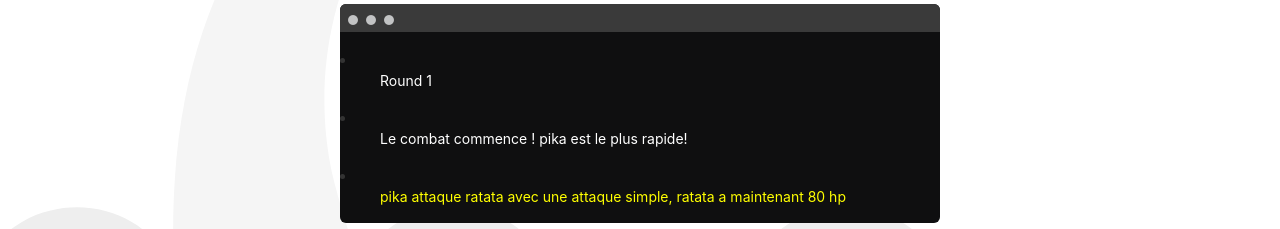
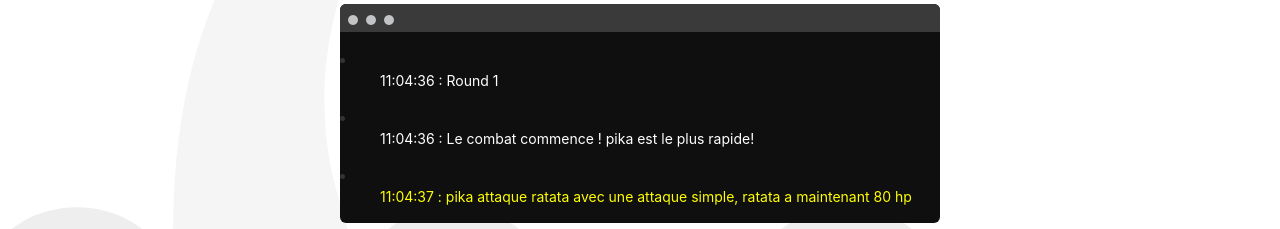
Before and after one commit to ClementLegouest/pokemon-arena-group, an Angular app: page / in a window 1280 px wide. Both pictures are taken after a click on the button "Jouer". Shown: the part 331-560 px from the top of the page. Built offline with nearby package versions, Linux system fonts and the light colour scheme.

Commit message:
Time in logs

```diff
--- a/src/app/app.component.html
+++ b/src/app/app.component.html
@@ -70,7 +70,7 @@
   <!-- Fight logs display -->
   <div class="terminal">
     <li *ngFor="let line of logLines">
-      <ul [ngStyle]="{color: line.color}">{{line.line}}</ul>
+      <ul [ngStyle]="{color: line.color}">{{line.date | date: 'hh:mm:ss'}} : {{line.line}}</ul>
     </li>
   </div>
 
--- a/src/app/app.component.ts
+++ b/src/app/app.component.ts
@@ -41,8 +41,8 @@ export class AppComponent implements OnInit {
     this.isFighting = true;
 
     this.tourDe = this.Round1.sortBySpeed();
-    this.logLines.push(new LogLine('Round ' + this.round, 'white'));
-    this.logLines.push(new LogLine('Le combat commence !' + '\n' + this.tourDe + ' est le plus rapide!', 'white'));
+    this.logLines.push(new LogLine('Round ' + this.round, 'white', new Date()));
+    this.logLines.push(new LogLine('Le combat commence !' + '\n' + this.tourDe + ' est le plus rapide!', 'white', new Date()));
 
 
     const battle = setInterval(() => {
@@ -51,14 +51,14 @@ export class AppComponent implements OnInit {
         if (this.ratata.isDead() !== true) {
 
           this.messages = this.ratata.attackPokemon(this.pika);
-          this.logLines.push(new LogLine(this.messages, 'red'));
+          this.logLines.push(new LogLine(this.messages, 'red', new Date()));
 
           this.pikaInfo = this.pika.showPokemon();
           this.tourDe = 'pika';
         } else {
 
           this.messages = this.ratata.name + ' est mort!';
-          this.logLines.push(new LogLine(this.messages, 'white'));
+          this.logLines.push(new LogLine(this.messages, 'white', new Date()));
 
           clearInterval(battle);
           this.isFighting = false;
@@ -67,14 +67,14 @@ export class AppComponent implements OnInit {
       } else {
         if (this.pika.isDead() !== true) {
           this.messages = this.pika.attackPokemon(this.ratata);
-          this.logLines.push(new LogLine(this.messages, 'yellow'));
+          this.logLines.push(new LogLine(this.messages, 'yellow', new Date()));
 
           this.ratataInfo = this.ratata.showPokemon();
           this.tourDe = 'ratata';
         } else {
 
           this.messages = this.pika.name + ' est mort!';
-          this.logLines.push(new LogLine(this.messages, 'white'));
+          this.logLines.push(new LogLine(this.messages, 'white', new Date()));
 
           clearInterval(battle);
           this.isFighting = false;
--- a/src/app/models/log-line.model.ts
+++ b/src/app/models/log-line.model.ts
@@ -1,9 +1,11 @@
 export class LogLine {
   line: string;
   color: string;
+  date: Date;
 
-  constructor(line: string, color: string) {
+  constructor(line: string, color: string, date: Date) {
     this.line = line;
     this.color = color;
+    this.date = date;
   }
 }
```
